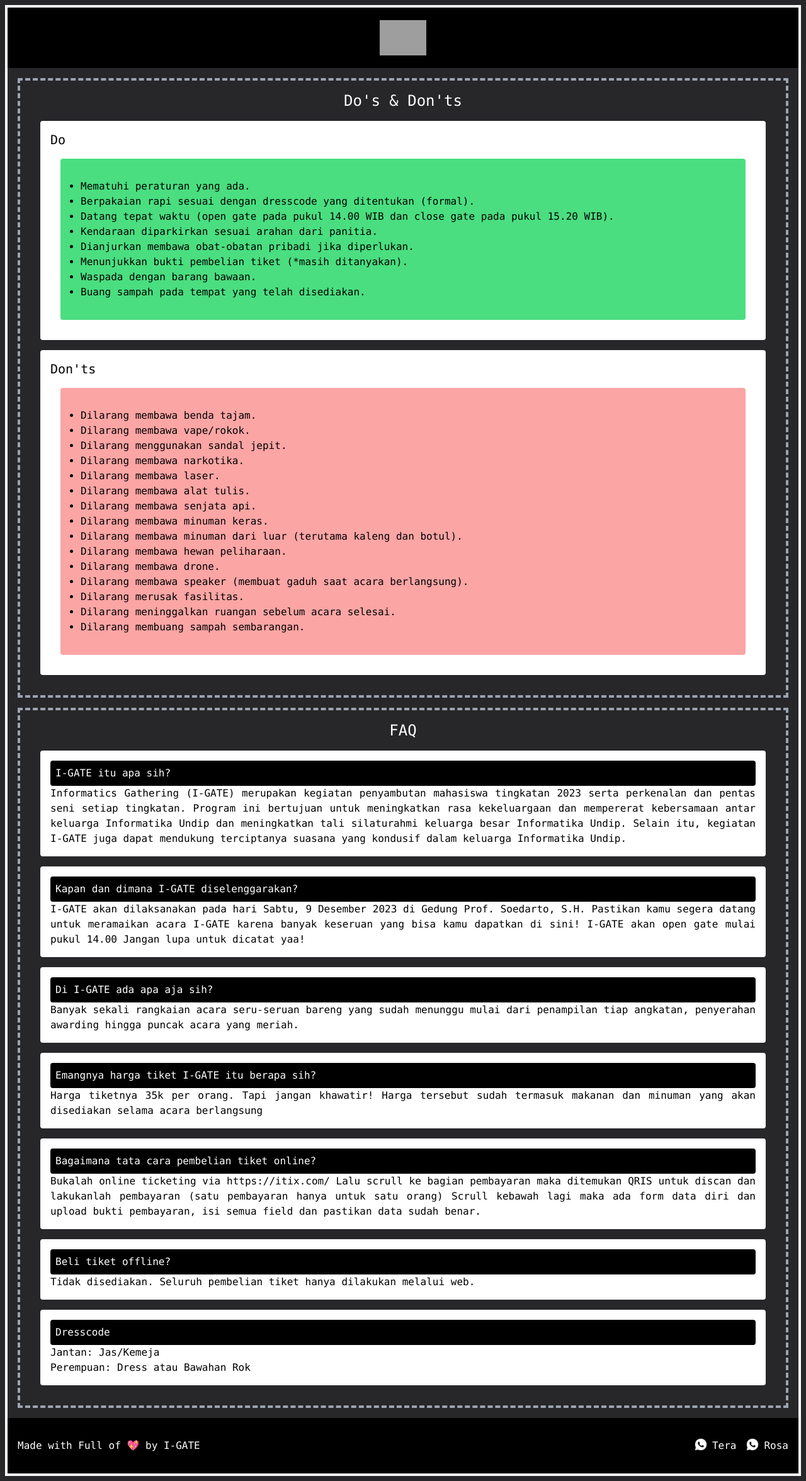
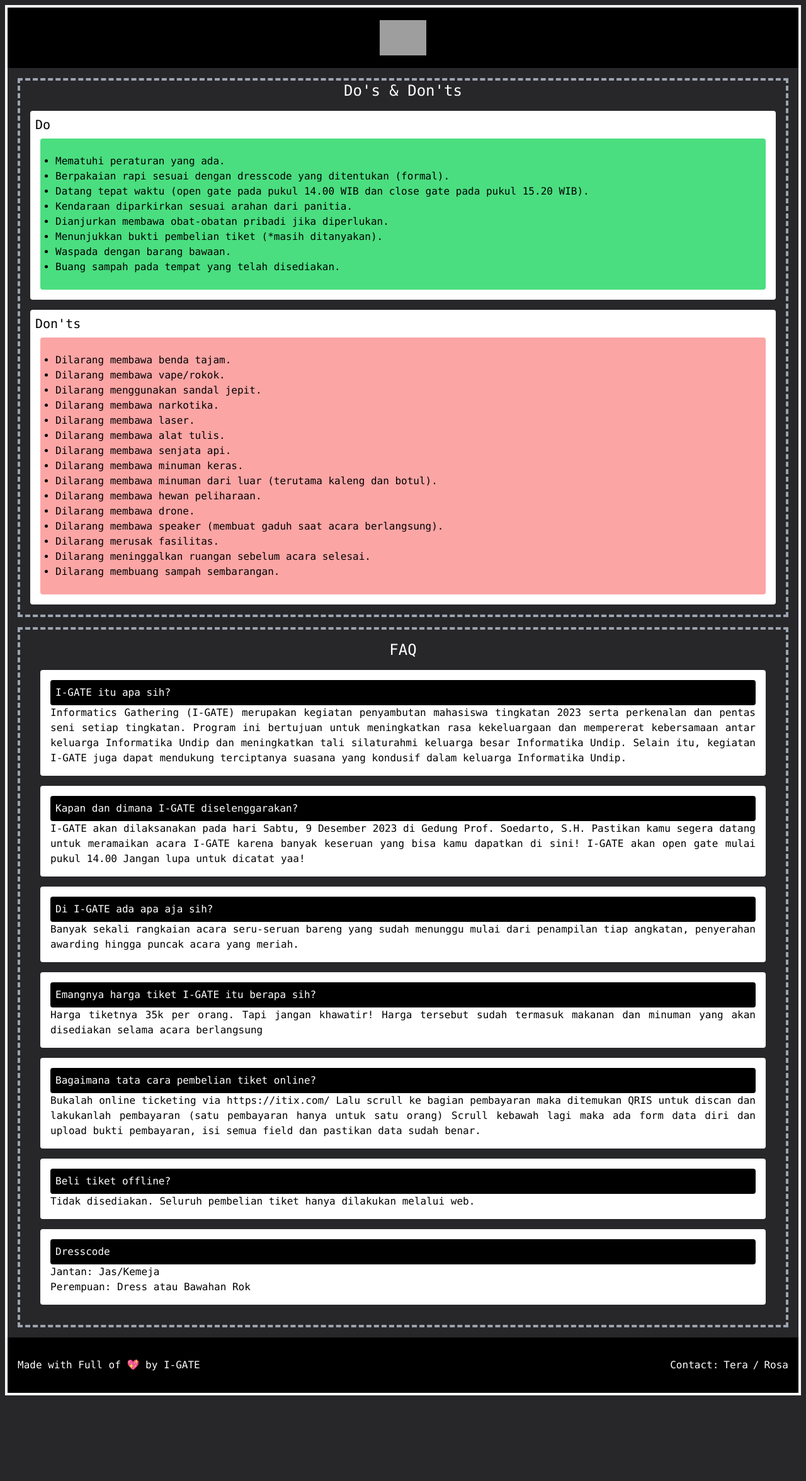
Before and after one commit to hanyaseorangpelajar/igate-ticket-2023, a Next.js app: page /more in a window 1280 px wide. Shown: the whole page at 63% size. After the commit the page ends 2224 px from the top, so only its background shows below. Built offline with nearby package versions, Linux system fonts and the light colour scheme; grey boxes are pictures that could not be loaded.

Commit message:
fix: pages margin and footer adjustment

```diff
--- a/components/EventDetails.tsx
+++ b/components/EventDetails.tsx
@@ -3,11 +3,11 @@ import React from "react";
 function EventDetails() {
   return (
     <div className="h-full">
-      <div className="border-gray-400 border-dashed border-4 m-4 p-4">
+      <div className="border-gray-400 border-dashed border-4 m-4">
         <h1 className="text-center text-2xl">Do's & Don'ts</h1>
-        <div className="bg-white rounded m-4 p-4 text-justify text-black">
+        <div className="bg-white rounded m-4 p-2 text-black">
           <h2 className="text-xl">Do</h2>
-          <div className="bg-green-400 rounded m-4 p-8">
+          <div className="bg-green-400 rounded m-2 p-6">
             <ul className="list-disc">
               <li>Mematuhi peraturan yang ada.</li>
               <li>
@@ -26,9 +26,9 @@ function EventDetails() {
             </ul>
           </div>
         </div>
-        <div className="bg-white rounded m-4 p-4 text-justify text-black">
+        <div className="bg-white rounded m-4 p-2 text-justify text-black">
           <h2 className="text-xl">Don'ts</h2>
-          <div className="bg-red-300 rounded m-4 p-8">
+          <div className="bg-red-300 rounded m-2 p-6">
             <ul className="list-disc">
               <li>Dilarang membawa benda tajam.</li>
               <li> Dilarang membawa vape/rokok.</li>
--- a/components/Footer.tsx
+++ b/components/Footer.tsx
@@ -10,14 +10,18 @@ const Footer = () => {
           <p>Made with Full of &#x1F496; by I-GATE</p>
         </div>
         <div className="flex m-4">
+          <p>Contact:</p>
           <a href="https://wa.me/6282242118541">
-            <Image src="/whatsapp.png" alt="logo" width={20} height={20} />
+            <p className="ml-2 hover:bg-white hover:text-black hover:rounded">
+              Tera
+            </p>
           </a>
-          <p className="ml-2 mr-4">Tera</p>
+          <p className="ml-2">/</p>
           <a href="https://wa.me/6281375264858">
-            <Image src="/whatsapp.png" alt="logo" width={20} height={20} />
+            <p className="ml-2 hover:bg-white hover:text-black hover:rounded">
+              Rosa
+            </p>
           </a>
-          <p className="ml-2">Rosa</p>
         </div>
       </div>
     </footer>
```
